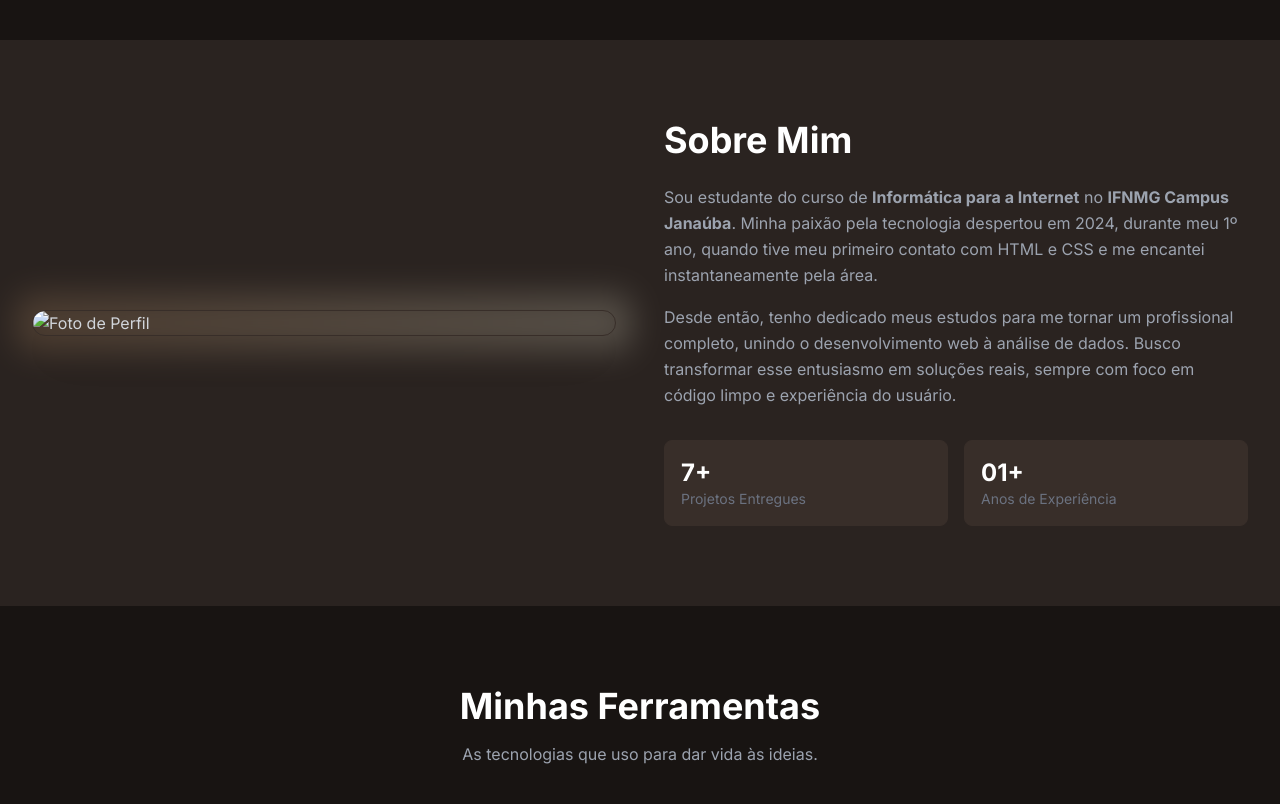
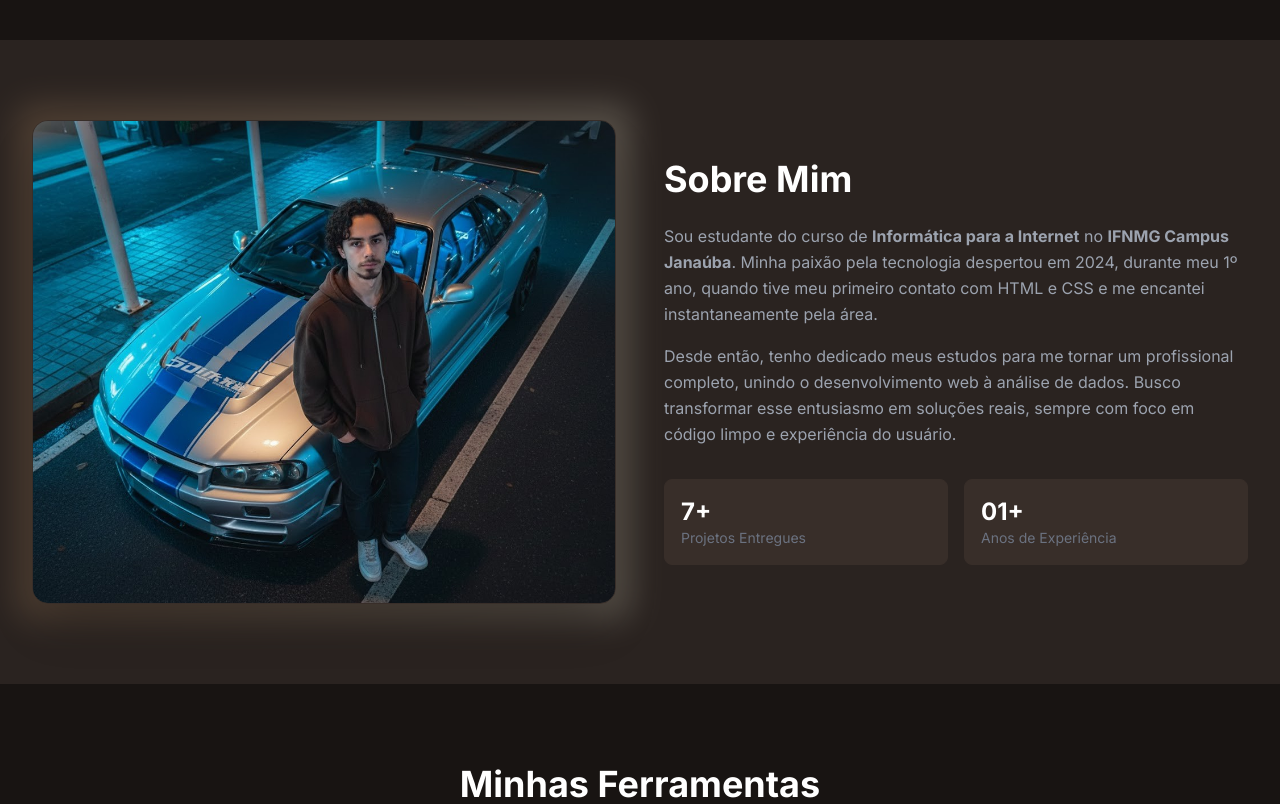
Before and after one commit to Belfort007/Portfolio, a plain HTML site: page index.html in a window 1280 px wide. Shown: the part 760-1564 px from the top of the page. Drawn offline with nearby package versions, Linux system fonts and the light colour scheme.

Commit message:
add foto

```diff
--- a/index.html
+++ b/index.html
@@ -135,7 +135,7 @@
             <div class="grid grid-cols-1 md:grid-cols-2 gap-12 items-center">
                 <div class="relative">
                     <div class="absolute -inset-4 bg-gradient-to-r from-primary to-secondary rounded-2xl opacity-20 blur-lg"></div>
-                    <img src="" alt="Foto de Perfil" class="relative rounded-2xl shadow-2xl w-full object-cover border border-[#382E29]">
+                    <img src="img/port.jpg" alt="Foto de Perfil" class="relative rounded-2xl shadow-2xl w-full object-cover border border-[#382E29]">
                 </div>
                 <div>
                     <h2 class="text-3xl md:text-4xl font-bold text-white mb-6">Sobre Mim</h2>
```
Also changed, not shown: img/port.jpg (added).
